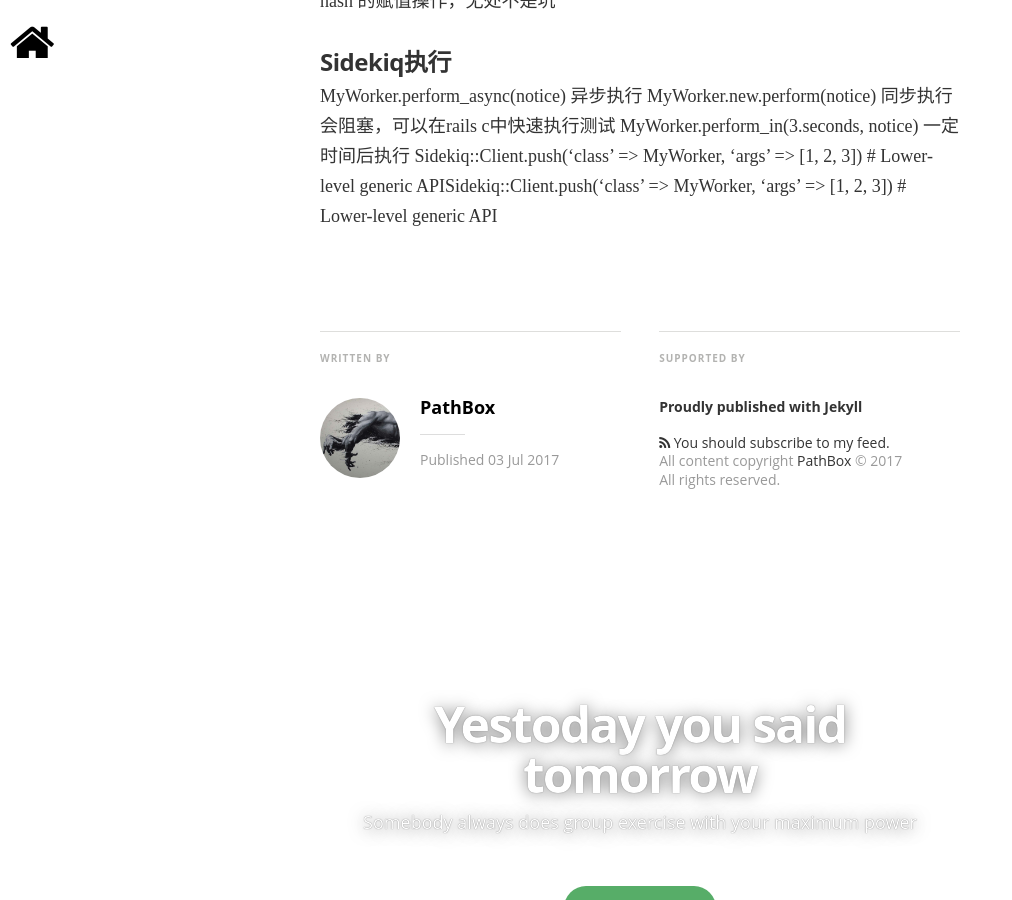
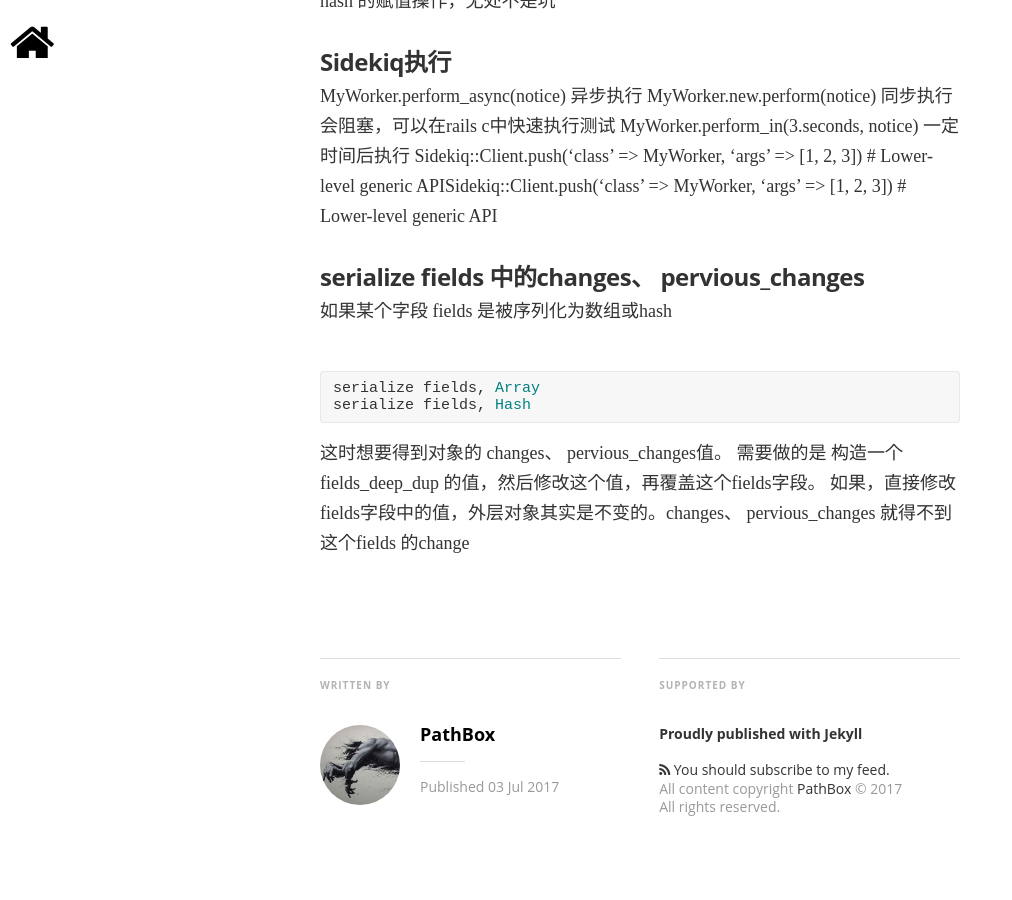
Before and after one commit to pathbox/pathbox.github.io, a Jekyll site: the page built from _posts/2017-07-03-work-summary-in-Udesk-six.md, in a window 1280 px wide and 900 px high, scrolled down 6902 px. Shown: the whole window, without its empty margins (0-1012 px from the left). Built offline with Jekyll 4.4.1, drawn with Linux system fonts in a browser that asks for light colours; nearby versions of some CDN libraries; some web fonts are replaced; comment, search, counter and statistics services are not loaded.

Commit message:
serialize fields 中的changes、 pervious_changes

````diff
--- a/_posts/2017-07-03-work-summary-in-Udesk-six.md
+++ b/_posts/2017-07-03-work-summary-in-Udesk-six.md
@@ -197,3 +197,13 @@
 MyWorker.new.perform(notice) 同步执行会阻塞，可以在rails c中快速执行测试
 MyWorker.perform_in(3.seconds, notice)  一定时间后执行
 Sidekiq::Client.push('class' => MyWorker, 'args' => [1, 2, 3])  # Lower-level generic APISidekiq::Client.push('class' => MyWorker, 'args' => [1, 2, 3])  # Lower-level generic API
+
+##### serialize fields 中的changes、 pervious_changes
+如果某个字段 fields 是被序列化为数组或hash
+
+```ruby
+serialize fields, Array
+serialize fields, Hash
+```
+
+这时想要得到对象的 changes、 pervious_changes值。 需要做的是 构造一个fields_deep_dup 的值，然后修改这个值，再覆盖这个fields字段。 如果，直接修改fields字段中的值，外层对象其实是不变的。changes、 pervious_changes 就得不到这个fields 的change
````
